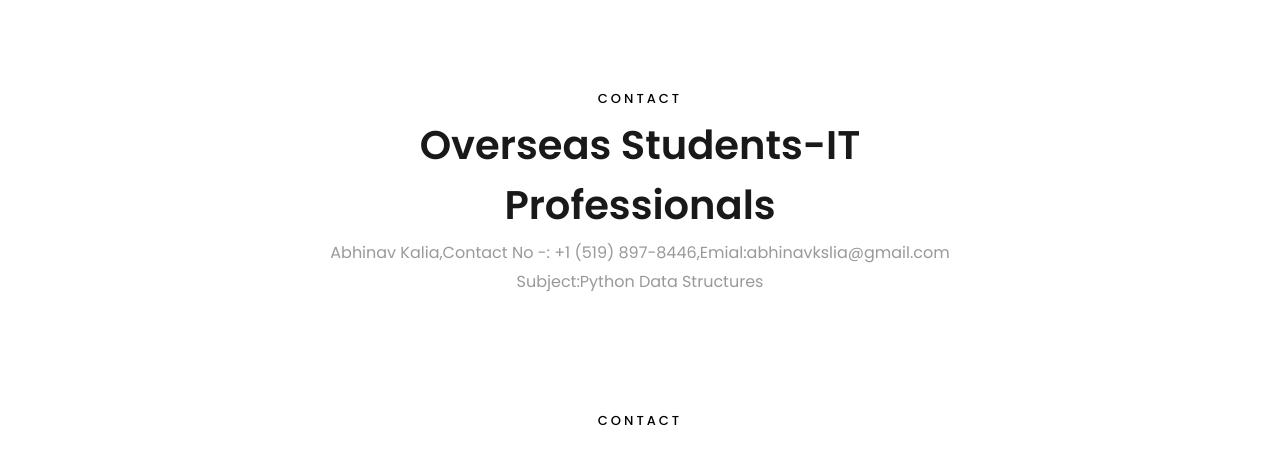
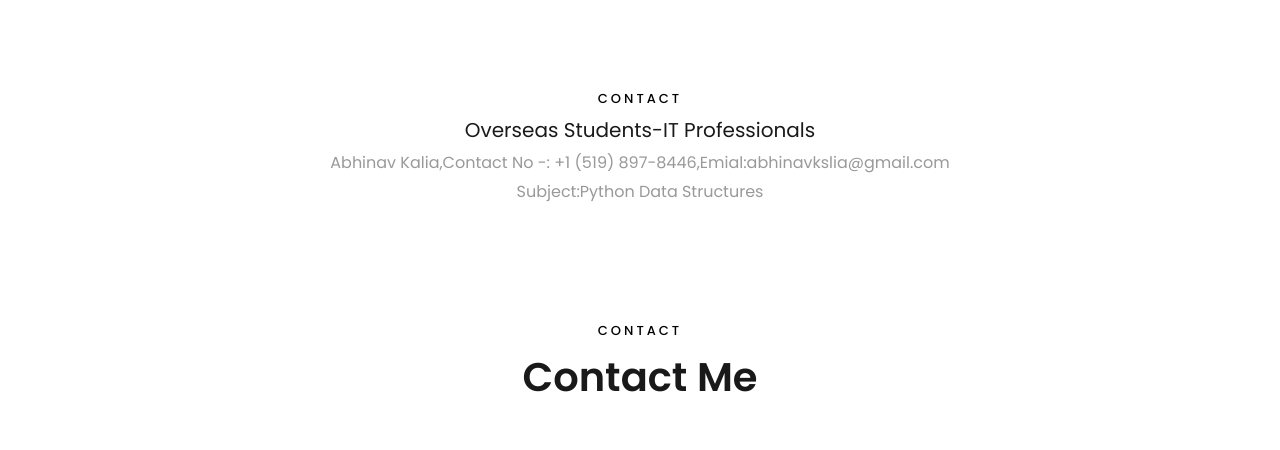
Before and after one commit to manojshemar/manojshemar.github.io, a plain HTML site: page index.html in a window 1280 px wide. Shown: the part 3791-4241 px from the top of the page. Drawn offline with Linux system fonts and the light colour scheme.

Commit message:
Update index.html

```diff
--- a/index.html
+++ b/index.html
@@ -540,7 +540,7 @@
       	<div class="row justify-content-center mb-5 pb-3">
           <div class="col-md-7 heading-section text-center ftco-animate">
             <span class="subheading">Contact</span>
-            <h2 class="mb-1">Overseas Students-IT Professionals</h2>
+            <h5 class="mb-1">Overseas Students-IT Professionals</h5>
 <p>Abhinav Kalia,Contact No -: +1 (519) 897-8446,Emial:abhinavkslia@gmail.com Subject:Python Data Structures</p>
           </div>
         </div>
```
